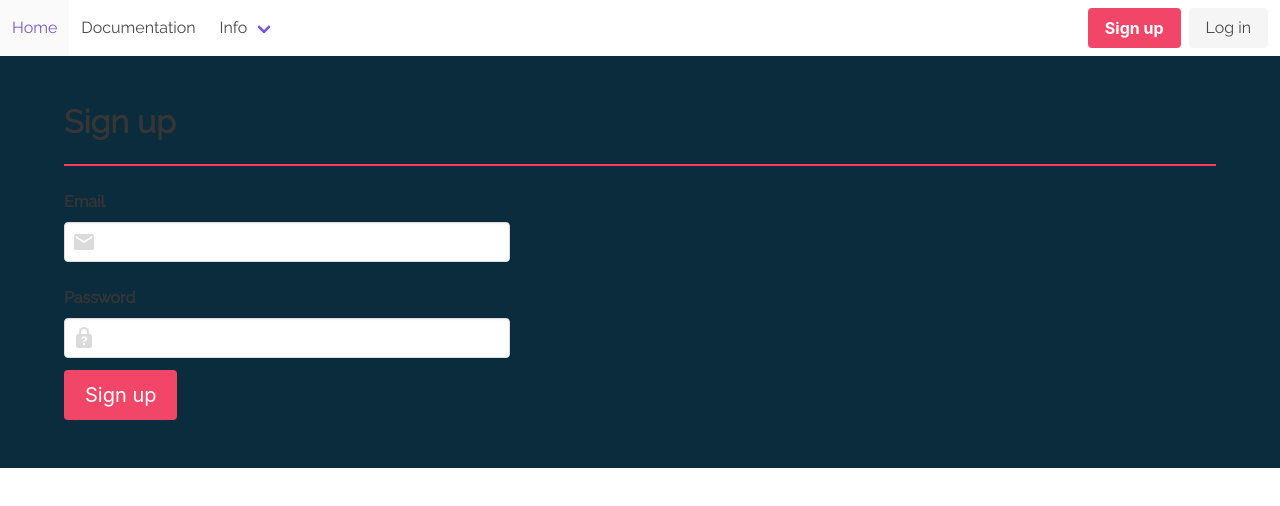
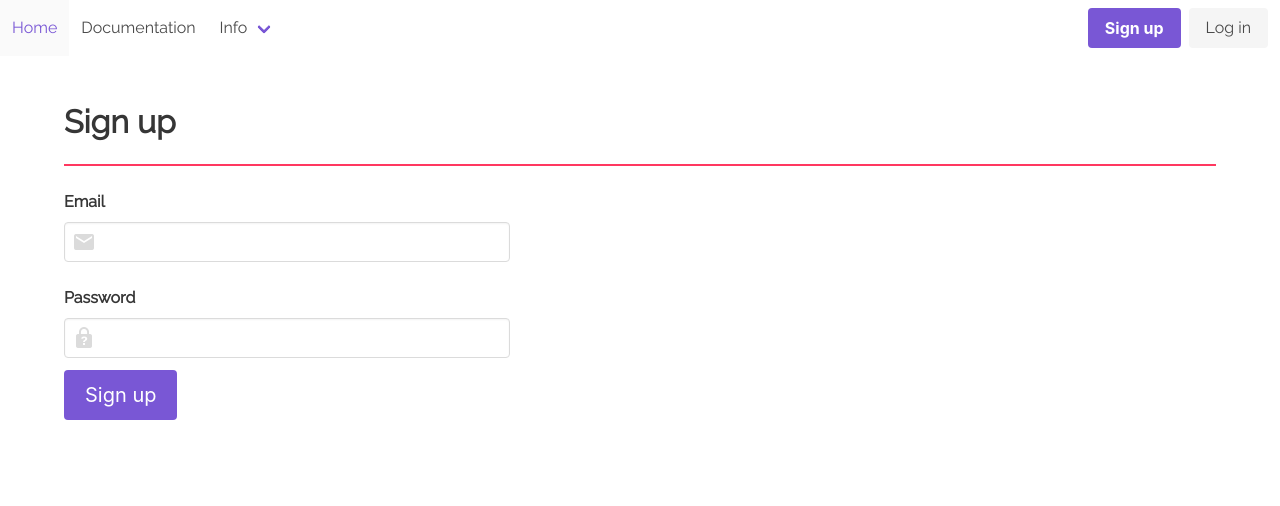
Before and after one commit to DDuyn/basketballsimulation, a Vue app in the folder client/: page /login in a window 1280 px wide. Shown: the top 506 px of the page. Built offline with nearby package versions, Linux system fonts and the light colour scheme; no server answers; what vue-session would draw is missing.

Commit message:
New Style

```diff
--- a/client/src/App.vue
+++ b/client/src/App.vue
@@ -25,15 +25,15 @@ export default {
 }
 
 .title {
-  color: white;
+  color: #0a2c3c;
 }
 
 .label {
-  color: #ff3860;
+  color: #0a2c3c;
 }
 
 .input {
-  border-color: #f9a2b4;
+  border-color: #0a2c3c;
   color: #004465;
   font-weight: bold;
 }
@@ -54,8 +54,12 @@ export default {
   color: #ff3860;
 }
 
-.hero-body {
+.button.is-primary {
   background-color: #0a2c3c;
 }
 
+.button.is-primary:hover{
+  background-color: #ff3860;
+}
+
 </style>
--- a/client/src/components/Navigation.vue
+++ b/client/src/components/Navigation.vue
@@ -20,7 +20,7 @@
         <template slot="end">
             <b-navbar-item tag="div">
                 <div class="buttons">
-                    <b-button type="is-danger"
+                    <b-button type="is-primary"
                         @click="isSignUpModalActive = true"
                     >
                         <strong>Sign up</strong>
--- a/client/src/components/Users/Login.vue
+++ b/client/src/components/Users/Login.vue
@@ -23,7 +23,7 @@
       <div class="container has-text-left">
         <div class="columns is-desktop">
           <div class="column is-one-fifth">
-            <b-button size="is-medium" type="is-danger">Sign up</b-button>
+            <b-button size="is-medium" type="is-primary">Sign up</b-button>
           </div>
         </div>
       </div>
```
